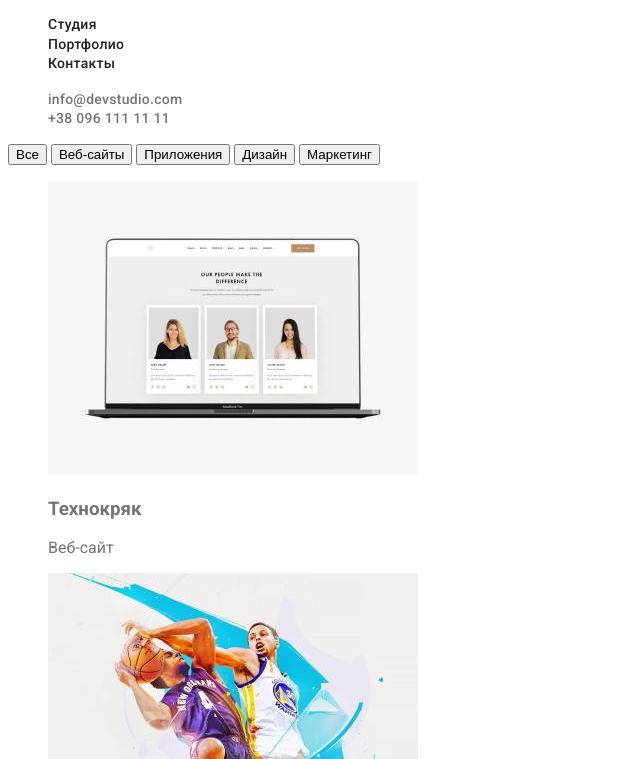
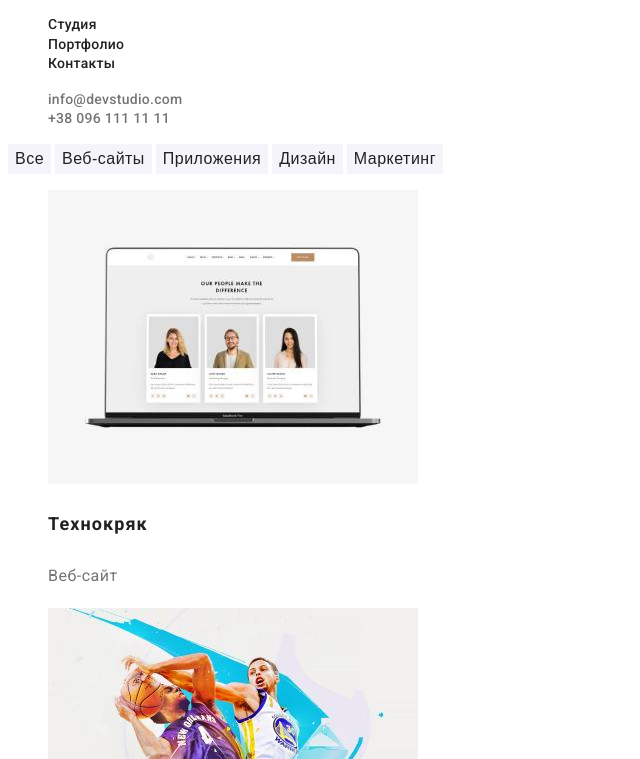
Before and after one commit to MariiaKalius/goit-markup-hw-02, a plain HTML site: page portfolio.html in a window 1280 px wide. Shown: the part 41-800 px from the top of the page, without its empty margins (0-640 px from the left). Drawn offline with Linux system fonts and the light colour scheme.

Commit message:
update css

```diff
--- a/css/styles.css
+++ b/css/styles.css
@@ -131,10 +131,11 @@ color: var(--main-title-color);
 }
 
 .hero-btn {
+    cursor: pointer;
     font-family: inherit;
     background: var(--accent-color);
     border: 1px solid transparent;
-    font-weight: bold;
+    font-weight: 700;
 font-size: 16px;
 line-height: 1.87;
 align-items: center;
@@ -263,3 +264,38 @@ line-height: 1.71;
 letter-spacing: 0.03em;
 color: var(--main-title-color);
 }
+
+.portfolio-btn {
+    cursor: pointer;
+    background-color: #F5F4FA;
+    border: 1px solid transparent;
+    font-weight: 500;
+font-size: 16px;
+line-height: 1.62;
+letter-spacing: 0.03em;
+color: var(--second-btn-color);
+
+}
+
+.portfolio-btn:hover,
+.portfolio-btn:focus{
+    background-color: var(--accent-color);
+}
+
+.portfolio-title{
+
+    font-weight: 700;
+font-size: 18px;
+line-height: 2;
+letter-spacing: 0.06em;
+color: var(--third-title-color);
+
+}
+
+.portfolio-text{
+    font-weight: 400;
+font-size: 16px;
+line-height: 2;
+letter-spacing: 0.03em;
+color: var(--second-text-color);
+}
```
